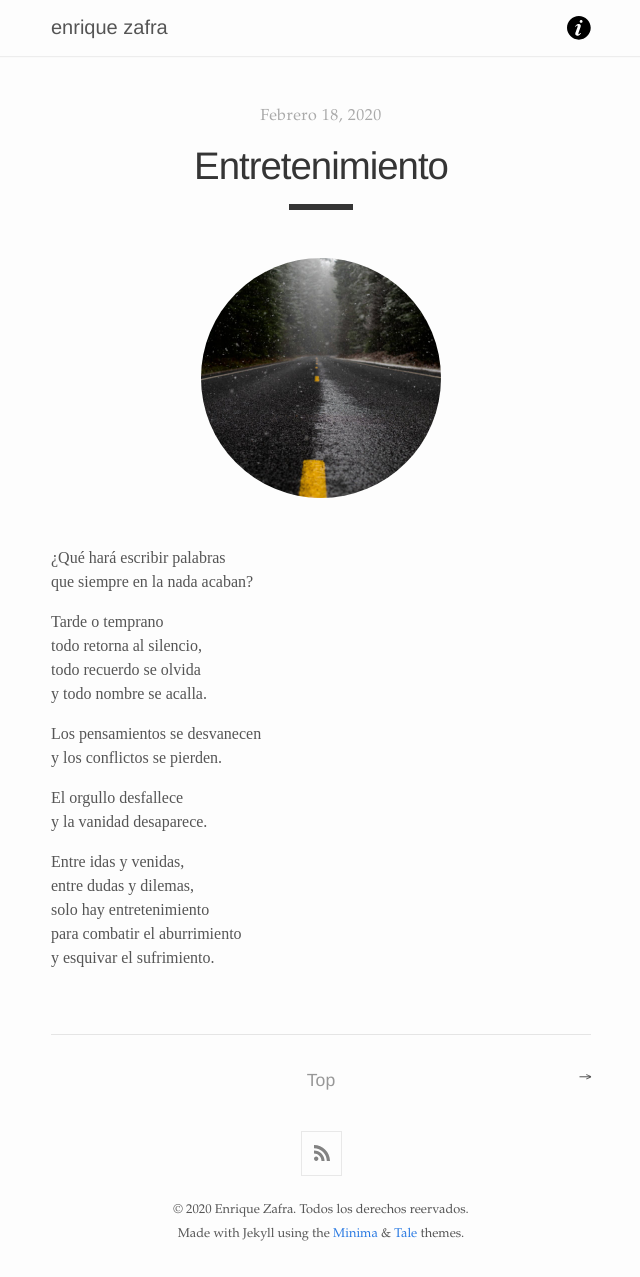
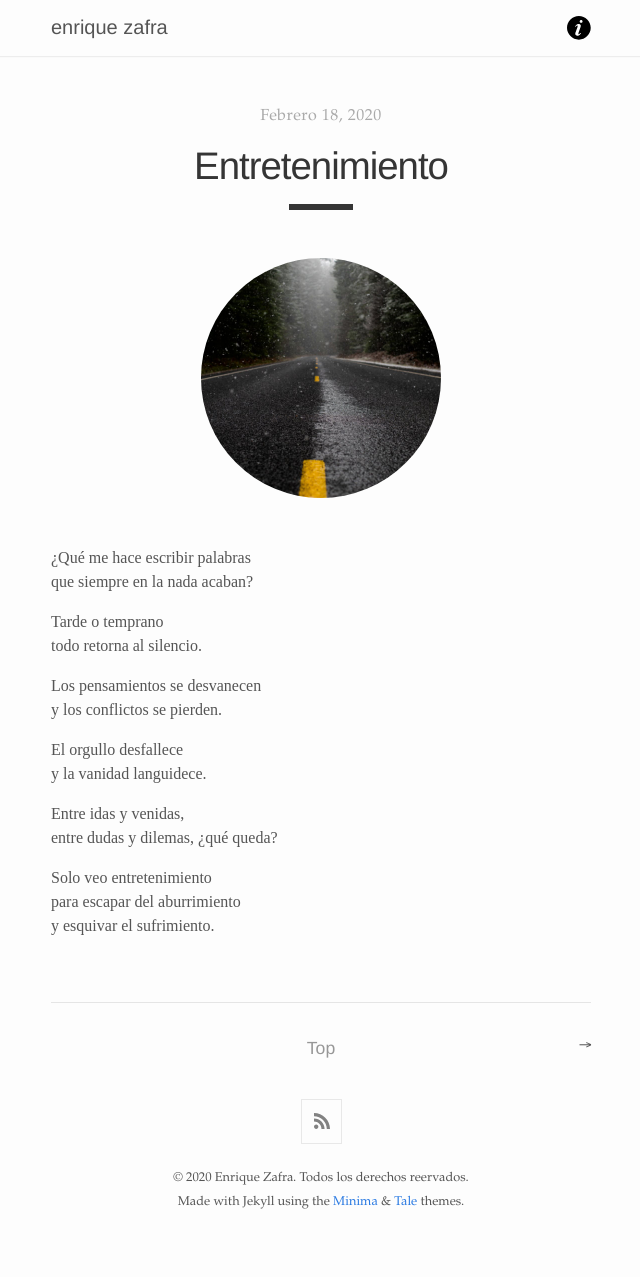
Before and after one commit to enrique-zafra/enrique-zafra, a Jekyll site: the page built from _posts/2020-02-18-entretenimiento.md, in a window 1280 px wide. Shown: the whole page, without its empty margins (319-959 px from the left). Built offline with Jekyll 4.4.1, drawn with Linux system fonts in a browser that asks for light colours; after the commit the page ends 1245 px from its top, so only the background shows below that.

Commit message:
Update 2020-02-18-entretenimiento.md

```diff
--- a/_posts/2020-02-18-entretenimiento.md
+++ b/_posts/2020-02-18-entretenimiento.md
@@ -7,22 +7,22 @@ image: "/images/2020-02-18-entretenimiento.jpg"
 
 <img src="{{page.image | prepend: site.baseurl}}" class="round">
 
-¿Qué hará escribir palabras
+¿Qué me hace escribir palabras
 que siempre en la nada acaban?
 
 Tarde o temprano
-todo retorna al silencio,
-todo recuerdo se olvida
-y todo nombre se acalla.
+todo retorna al silencio.
 
 Los pensamientos se desvanecen
 y los conflictos se pierden.
 
 El orgullo desfallece
-y la vanidad desaparece.
+y la vanidad languidece.
 
 Entre idas y venidas,
 entre dudas y dilemas,
-solo hay entretenimiento
-para combatir el aburrimiento
+¿qué queda?
+
+Solo veo entretenimiento
+para escapar del aburrimiento
 y esquivar el sufrimiento.
```
